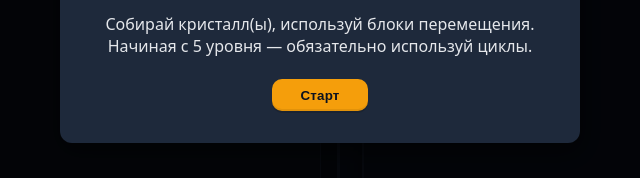
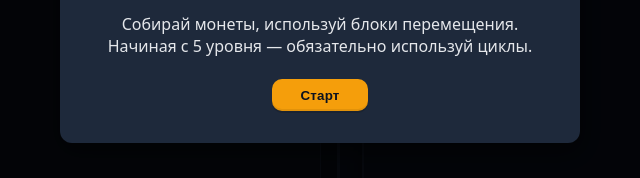
Before and after one commit to AndreiPabiarzhyn/blockly-game_NEW, a plain HTML site: page index.html in a window 1280 px wide. Shown: the part 377-555 px from the top of the page, 320-960 px from the left. Drawn offline with Linux system fonts and the light colour scheme; a script that the page names is missing.

Commit message:
Update index.html

```diff
--- a/index.html
+++ b/index.html
@@ -56,7 +56,7 @@
   <div class="modal" id="modalStart" aria-hidden="false">
     <div class="modal__card">
       <h2>Пройди все 10 уровней и забери приз 🎁</h2>
-      <p>Собирай кристалл(ы), используй блоки перемещения. Начиная с 5 уровня — обязательно используй циклы.</p>
+      <p>Собирай монеты, используй блоки перемещения. Начиная с 5 уровня — обязательно используй циклы.</p>
       <button id="btnStart">Старт</button>
     </div>
   </div>
```
